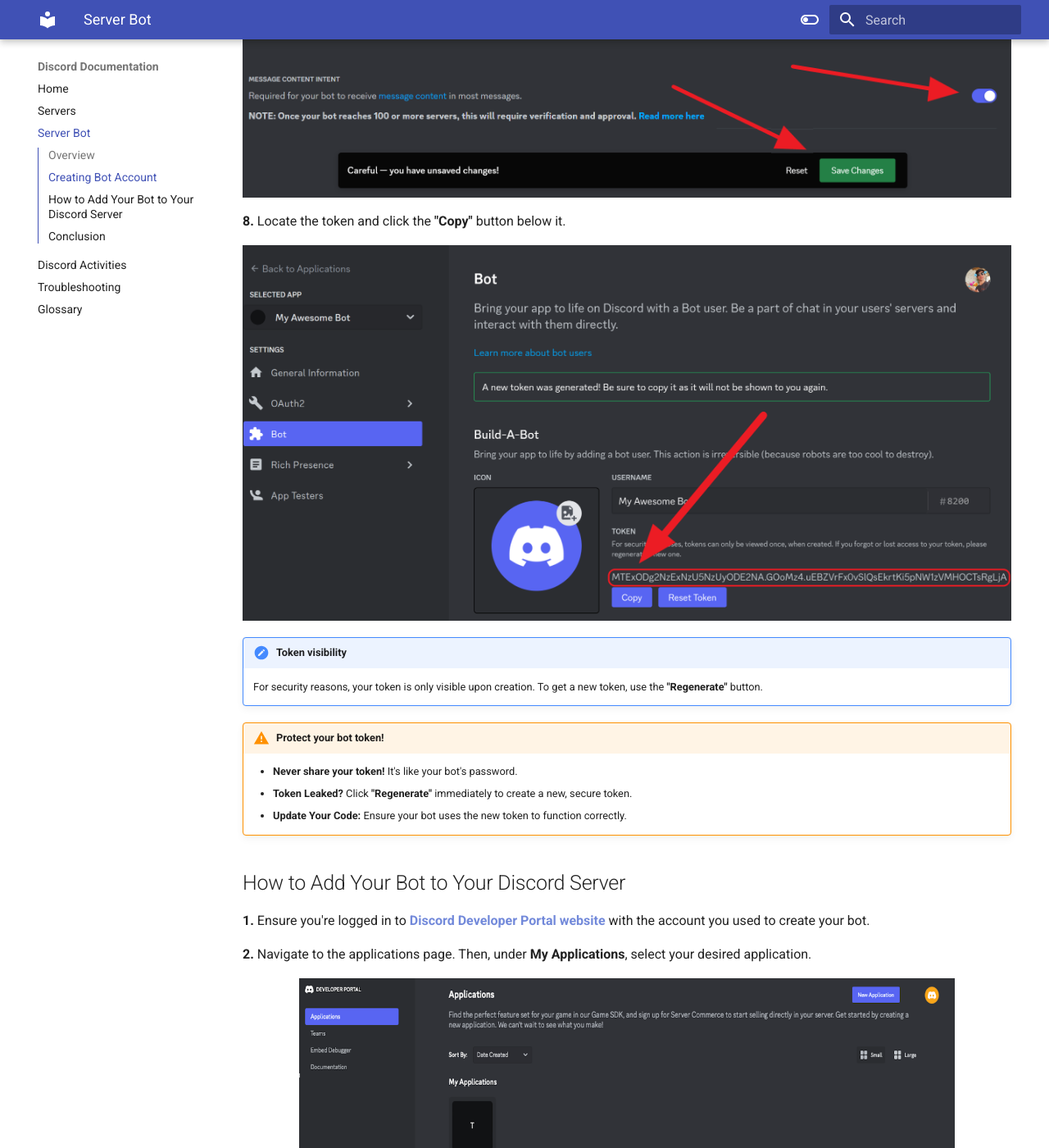
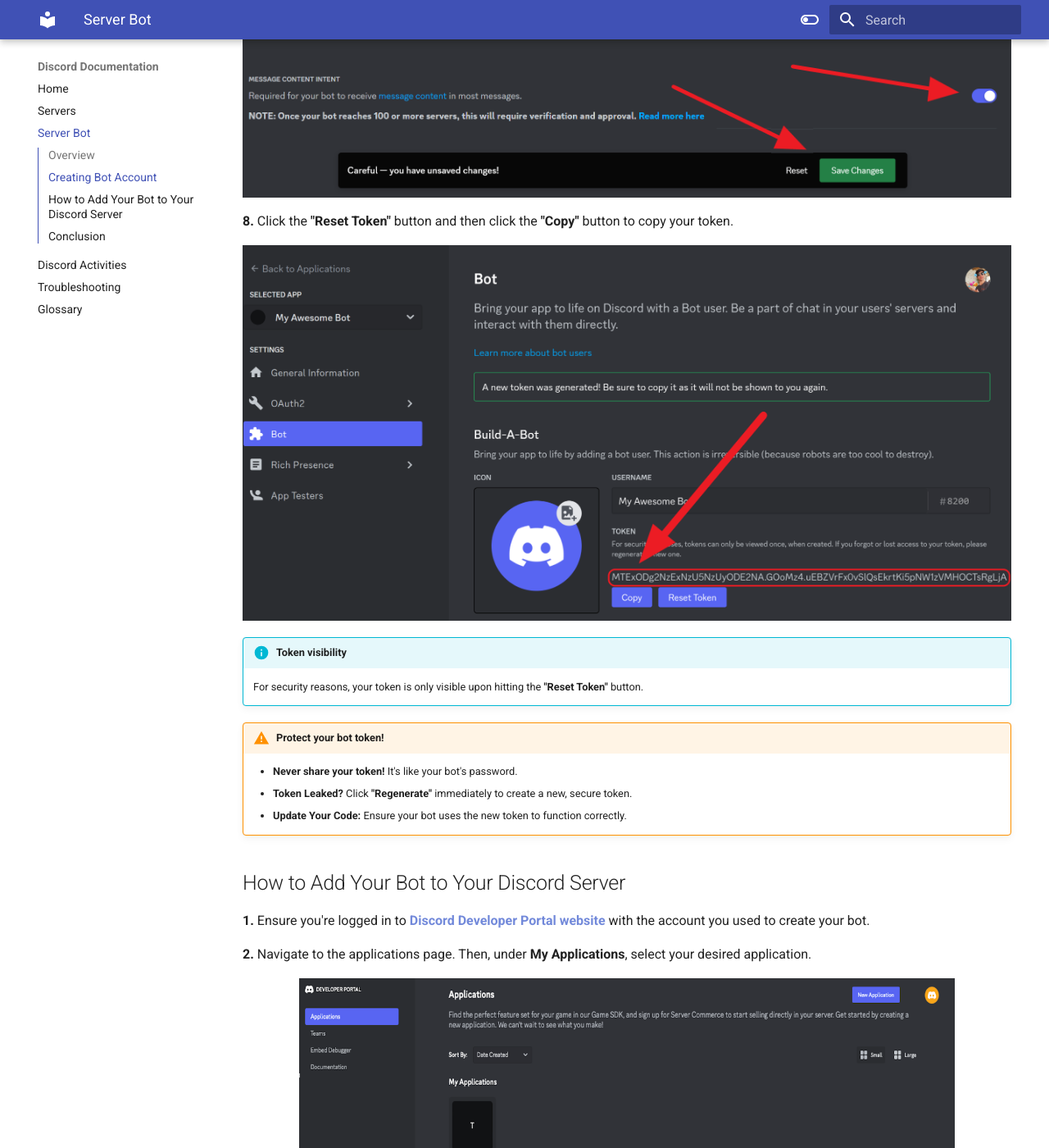
Before and after one commit to marcangelo1/Discord-Documentation, an MkDocs documentation site: the page built from docs/Task2.md, in a window 1280 px wide and 1400 px high, scrolled down 2987 px. Shown: the whole window at 82% size. Built offline with MkDocs 1.6.1 and Material for MkDocs 9.7.7, drawn with Linux system fonts in a browser that asks for light colours.

Commit message:
Change step 8

```diff
--- a/docs/Task2.md
+++ b/docs/Task2.md
@@ -71,13 +71,13 @@
   ![](Assets/Task2 Assets/BotFunction.png){ width=7000" }
 </figure>
 
-**8.** Locate the token and click the **"Copy"** button below it.
+**8.** Click the **"Reset Token"** button and then click the **"Copy"** button to copy your token.
 
 <figure markdown="span">
   ![](Assets/Task2 Assets/TokenCopyButton.png){ width="8000" }
 </figure>
-!!! Note "Token visibility"
-    For security reasons, your token is only visible upon creation. To get a new token, use the **"Regenerate"** button.
+!!! Info "Token visibility"
+    For security reasons, your token is only visible upon hitting the **"Reset Token"** button.
 !!! Warning "Protect your bot token!"
     - **Never share your token!** It's like your bot's password.
     - **Token Leaked?** Click **"Regenerate"**  immediately to create a new, secure token.
```
